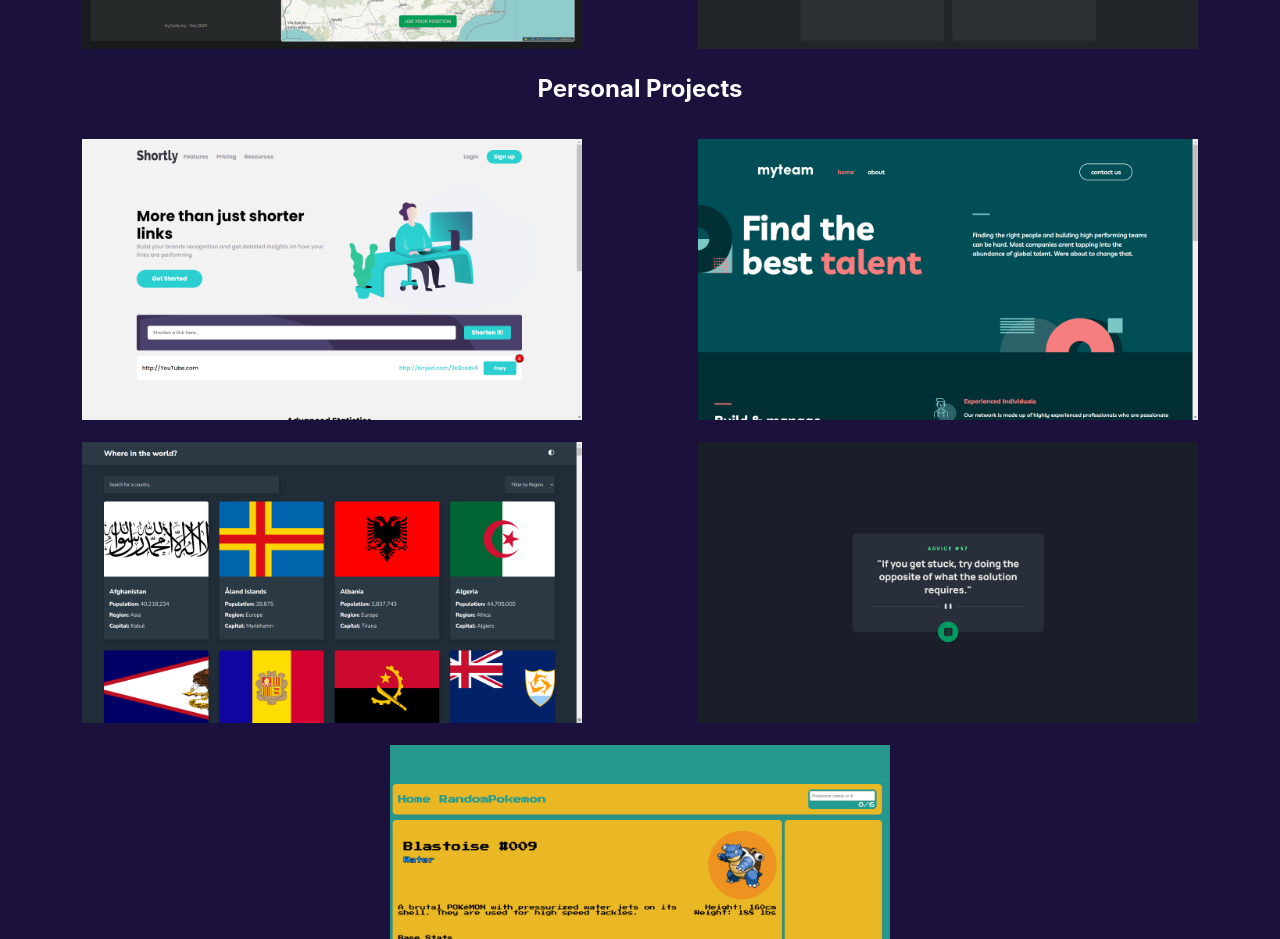
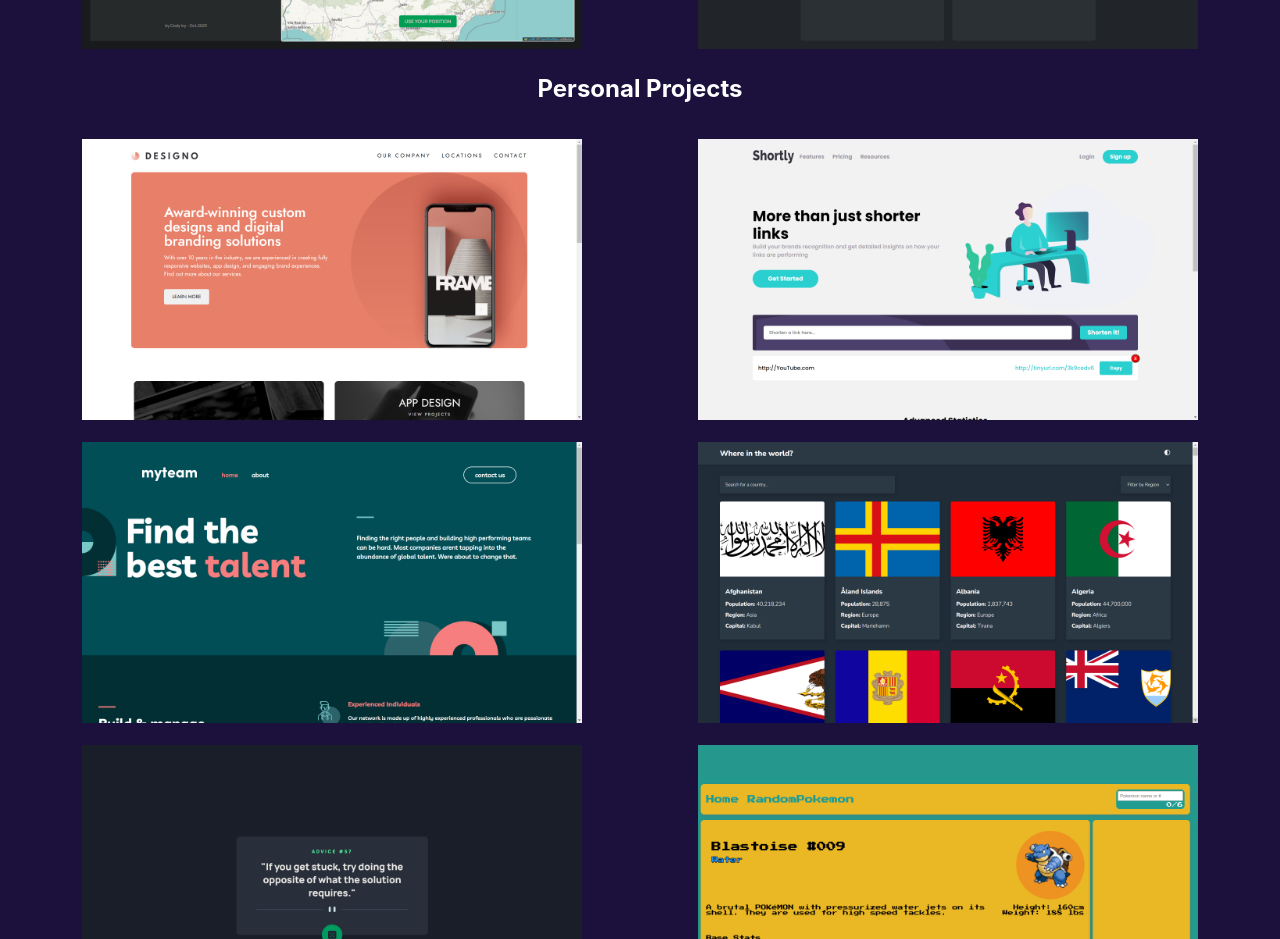
Before and after one commit to codyivy0/myPortfolio, a React (Vite) app: page / in a window 1280 px wide. Shown: the part 940-1879 px from the top of the page. Built offline with nearby package versions, Linux system fonts and the light colour scheme.

Commit message:
added designo

```diff
--- a/src/components/projects/projects.jsx
+++ b/src/components/projects/projects.jsx
@@ -76,6 +76,20 @@ const Projects = () => {
       <h2>Personal Projects</h2>
 
       <div className={styles.projectsContainer}>
+        <a
+          className={styles.projectLink}
+          href="https://designo-id.netlify.app/"
+        >
+          <img className={styles.project} src="/designo-SS.png" alt="designo" />
+          <div className={styles.infoCard}>
+            <h2>Designo</h2>
+            <p>
+              A multi page website showcasing a diverse range of captivating
+              projects.
+            </p>
+          </div>
+        </a>
+
         <a
           className={styles.projectLink}
           href="https://itty-bitty-url.netlify.app/"
```
Also changed, not shown: public/designo-SS.png (added).
